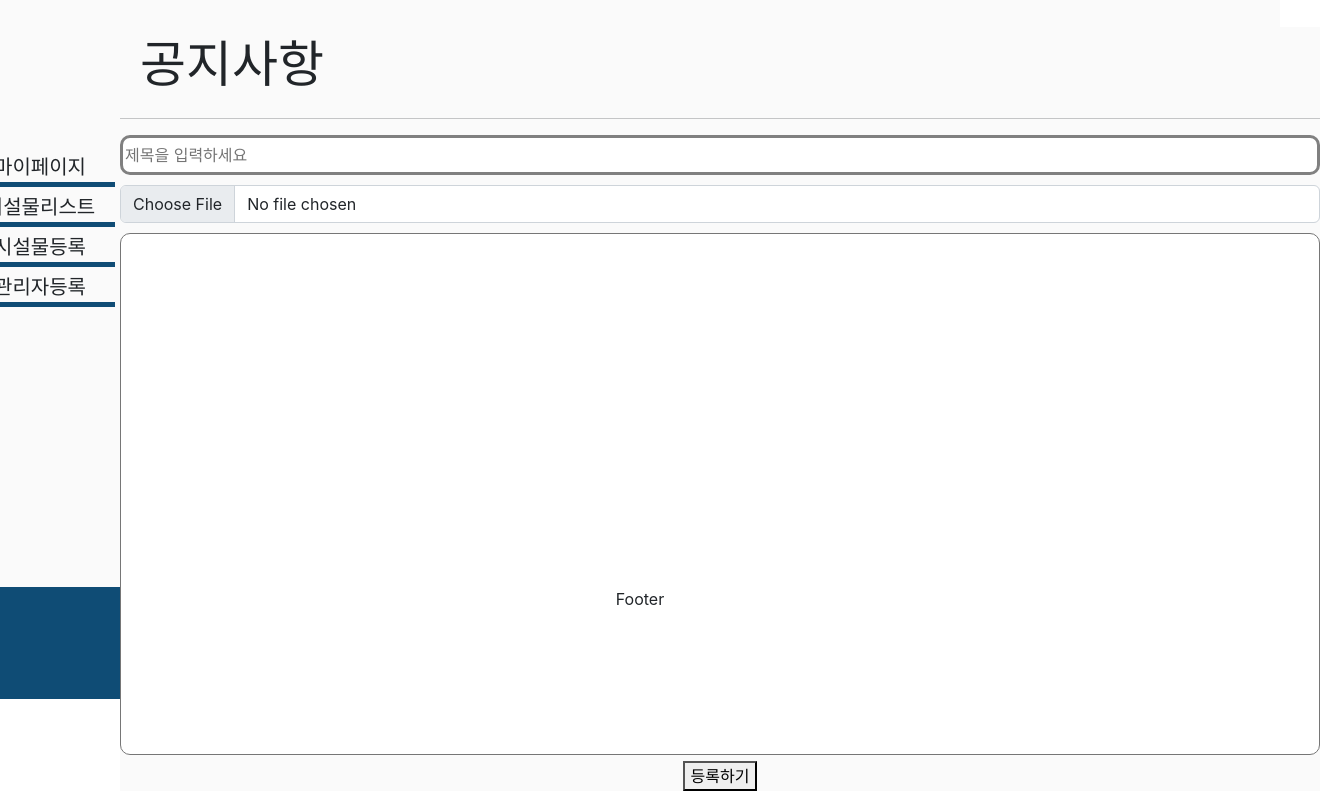
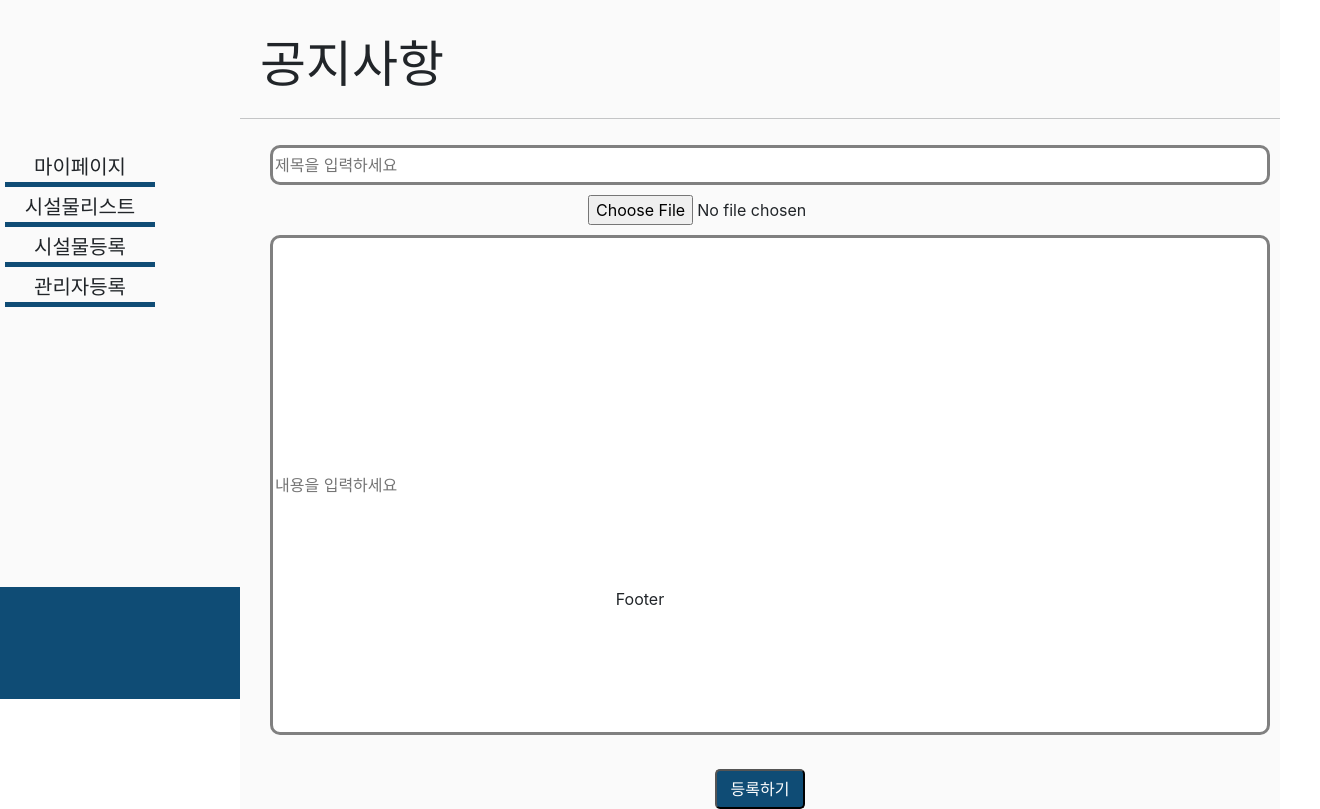
Before and after one commit to 2022OSS-Dev-Competition-ENG-Project/ENG_Web, a React (Create React App) app: page /notice/write in a window 1280 px wide. Shown: the part 220-1029 px from the top of the page, 1320 px wide, since content can reach past the window. Built offline with nearby package versions, Linux system fonts and the light colour scheme.

Commit message:
[FEAT]UUID검색창UI구현

```diff
--- a/src/Components/Write.js
+++ b/src/Components/Write.js
@@ -1,17 +1,26 @@
-import {React, useEffect, useState} from 'react';
+import {React, useEffect, useState, useRef, useCallback, Component} from 'react';
 import styled from 'styled-components';
 import Form from 'react-bootstrap/Form';
+import axios from 'axios';
 
 let Wirte_box = styled.form`
-  width: 1200px;
+  width: 1000px;
   height: auto;
   background-color: #FAFAFA;
 `
 
 let Title_input = styled.input`
   width: 100%;
-  margin-bottom : 10px;
+  margin : 10px;
   height: 40px;
+  border: solid 3px grey;
+  border-radius: 10px;
+`
+
+let Content_input = styled.input`
+  width: 100%;
+  margin : 10px;
+  height: 500px;
   border: solid 3px grey;
   border-radius: 10px;
 `
@@ -31,23 +40,61 @@ let Title_input = styled.input`
   height: 40px;
  `
 
-function Write() {
+
+class Write extends Component {
+
+    state = {
+      contentImg: null,
+    }
+
+    handleFile(e){
+    let contentImg = e.target.files[0]
+    this.setState({contentImg: contentImg})
+
+  }
+
+  handleUpload(e){
+
+    let contentImg = this.state.contentImg
+    let formdata = new FormData()
+
+    formdata.append('contentImg',contentImg)
+    formdata.append('name', "Arjun Yonjan")
 
 
+    axios({
+      url:'/some/api',
+      method: "POST",
+      headers:{
+        "Content-Type": "multipart/form-data",
+      },
+      data: formdata
+    }).then((res)=>{
 
+    },(err)=>{
+        //err
+    })
+  }
 
-  return(
-    <>
-      <Wirte_box action='http://203.250.32.29:2200//api/facility/content/register' name="photo" method="post" encType="multipart/form-data">
-          <Title_input placeholder='제목을 입력하세요' name='title'></Title_input>
-          <Form.Control type="file"  />
-          <Textarea rows ={20}></Textarea>
-          <button type='submit'>등록하기</button>
-      </Wirte_box>
+  render() {
+    return (
+      <>
 
+     <Wirte_box encType='multipart/formdata'>
+      <div>
+        <Title_input placeholder='제목을 입력하세요' name='title' type="text"
+        ></Title_input>
+        <input type = "file"  name="contentImg" onChange={(e)=>this.handleFile(e)} />
+        <Content_input placeholder='내용을 입력하세요' name='content'></Content_input>
+      </div> <br></br>
+      <Register_button type="button" onClick={(e)=>this.handleUpload(e)} >등록하기</Register_button>
+
+    </Wirte_box>
     </>
 
-  );
+    );
+  }
+
 }
 
 export default Write;
--- a/src/Pages/ManagerRegister.js
+++ b/src/Pages/ManagerRegister.js
@@ -1,4 +1,4 @@
-import {React, useEffect, useState} from 'react';
+import React, {useState} from 'react';
 import {Routes, Route, useNavigate} from 'react-router-dom';
 import Header from '../Components/Header';
 import Footer from '../Components/Footer';
@@ -6,10 +6,7 @@ import styled from 'styled-components';
 import Navigation from '../Components/Navigation';
 import Table from 'react-bootstrap/Table';
 import axios from 'axios';
-
-
-
-function ManagerRegister() {
+import Search from './Search'
 
 let Div = styled.div`
 background-color: #FAFAFA;
@@ -95,6 +92,11 @@ function ManagerRegister() {
 
 `
 
+
+function ManagerRegister() {
+
+  const [findOn, setFindModalOn] = React.useState(false);
+
   return(
     <>
     <Div>
@@ -138,7 +140,12 @@ function ManagerRegister() {
             <Menu>
               추가
             </Menu>
-            <Input_box>매니저고유번호 :<Uuid>검색하기</Uuid>시설물번호: <Input> {localStorage.getItem('useFacility')}</Input>
+            <Input_box>매니저고유번호 :<Uuid type="button" onClick={()=> setFindModalOn(true)}>검색하기</Uuid>
+              <Search
+                  show = {findOn}
+                  onHide={() => setFindModalOn(false)}
+                />
+            시설물번호: <Input> {localStorage.getItem('useFacility')}</Input>
             </Input_box>
           </Content_box></Box2>
         </Body>
--- /dev/null
+++ b/src/Pages/Search.js
@@ -0,0 +1,77 @@
+import React, {useState} from 'react';
+import {Modal, Button, Form, Container} from 'react-bootstrap'
+import axios from 'axios';
+
+function Search(props) {
+
+  let [name, setName] =useState('');
+  let [num, setNum] = useState('');
+
+  let [FindButton, setFindButton] = useState(true);
+
+  function changeButton() {
+    name.length>=1 && num.length==11 ?  setFindButton(false) : setFindButton(true);
+   }
+
+   const Find = () => {
+    axios
+      .post('http://203.250.32.29:2201/api/facility/find/manager/{managerName}/{managerPhoneNumber}', {
+        managerName: name,
+        managerPhoneNumber: num,
+      })
+      .then(response => {
+        // Handle success.
+        console.log('성공');
+        console.log(response.data)
+        alert('회원님의 아이디는 '+ (response.data) + '입니다');
+
+      })
+      .catch(error => {
+        // Handle error.
+        console.log('로그인 실패', error.response);
+        alert(error.response.data);
+      });
+   }
+
+    return (
+    <Modal
+      {...props}
+      size="mid"
+      aria-labelledby="contained-modal-title-vcenter"
+      centered
+    >
+      <Container>
+      <Modal.Header closeButton>
+        <Modal.Title id="contained-modal-title-vcenter">
+          UUID찾기
+        </Modal.Title>
+      </Modal.Header>
+      <Modal.Body>
+      <Form>
+        <Form.Group className="mb-3">
+          <Form.Label>이름</Form.Label>
+          <Form.Control type="text" placeholder="홍길동" value={name} onChange={(e)=> {
+                 setName(e.target.value);
+              }}onKeyUp={changeButton}/>
+        </Form.Group>
+
+        <Form.Group className="mb-3">
+          <Form.Label>전화번호</Form.Label>
+          <Form.Control type="number" placeholder="'-'없이 입력해주세요" value={num} onChange={(e)=> {
+                 setNum(e.target.value);
+              }} onKeyUp={changeButton}/>
+        </Form.Group>
+      </Form>
+      </Modal.Body>
+      <Modal.Footer>
+        <Button variant="primary" type="button" disabled={FindButton} onClick={()=> {Find()}}>
+            검색하기
+        </Button>
+      </Modal.Footer>
+      </Container>
+    </Modal>
+    );
+
+}
+
+export default Search;
```
Lines whose indentation alone changed are shown as unchanged.
